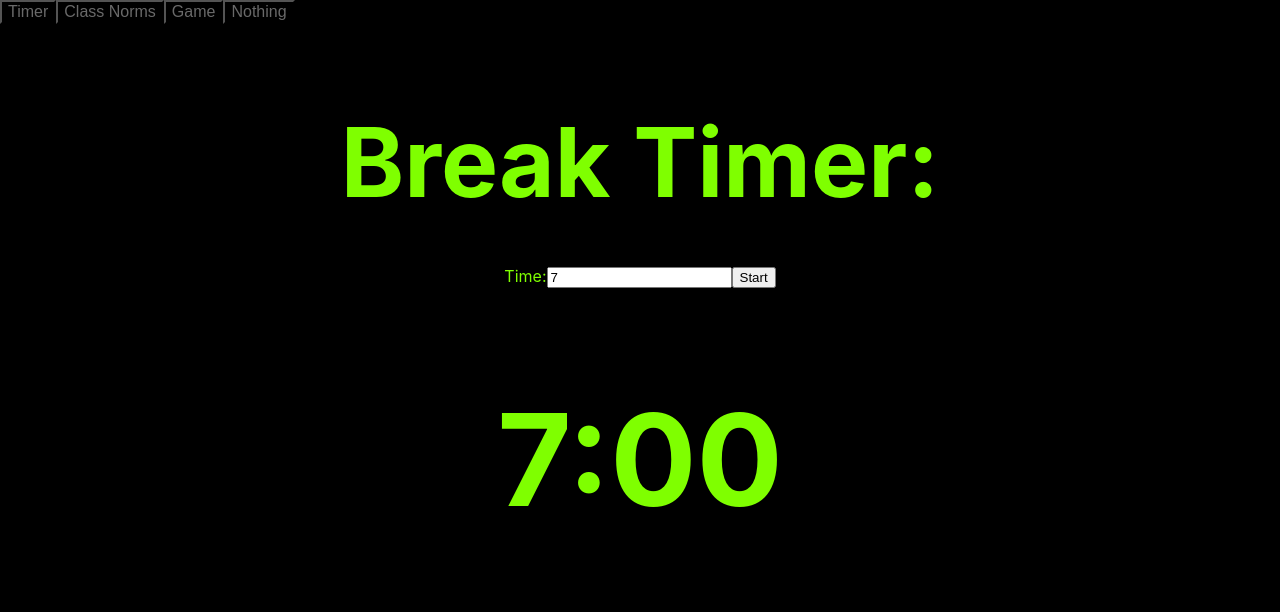
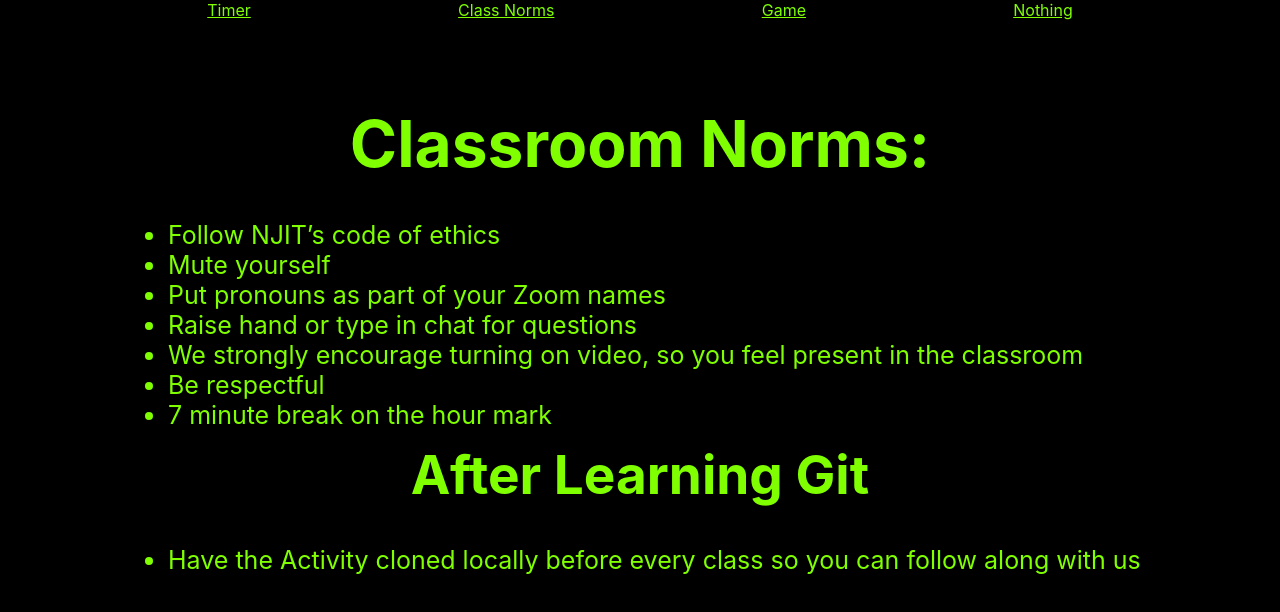
Before and after one commit to lherna1371/class_timer, a React (Create React App) app: page /norms in a window 1280 px wide. Shown: the top 612 px of the page. Built offline with nearby package versions, Linux system fonts and the light colour scheme.

Commit message:
fix navbar stuff

```diff
--- a/package.json
+++ b/package.json
@@ -9,6 +9,7 @@
     "@testing-library/user-event": "^12.8.3",
     "react": "^17.0.2",
     "react-dom": "^17.0.2",
+    "react-router-dom": "^5.2.0",
     "react-scripts": "4.0.3",
     "web-vitals": "^1.1.2"
   },
--- a/src/App.css
+++ b/src/App.css
@@ -14,11 +14,12 @@ label {
 
 .navbar {
   display: flex;
+  justify-content: space-evenly;
 }
 
 .pageLink {
   margin-top: 0px;
   background-color: black;
-  color: dimgrey;
+  color: chartreuse;
   font-size: 0.25em !important;
 }
--- a/src/App.js
+++ b/src/App.js
@@ -3,36 +3,33 @@ import Game from "./Game";
 import Norms from "./Norms";
 import Timer from "./Timer";
 import "./App.css";
-
+import {Link, Switch,Route, BrowserRouter } from 'react-router-dom'
 
 export default class App extends React.Component {
-  constructor(props) {
-    super(props);
-
-    this.state = {
-      link: "timer"
-    };
-
-    this.changeLink = this.changeLink.bind(this);
-  }
-
-  changeLink(event) {
-    this.setState({link: event.target.value});
-  }
-
   render() {
     return (
-      <div>
-        <div className="navbar">
-          <button className="pageLink" onClick={this.changeLink} value="timer">Timer</button>
-          <button className="pageLink" onClick={this.changeLink} value="norms">Class Norms</button>
-          <button className="pageLink" onClick={this.changeLink} value="game">Game</button>
-          <button className="pageLink" onClick={this.changeLink} value="nothing">Nothing</button>
+      <BrowserRouter>
+        <div>
+          <div className="navbar">
+            <Link className="pageLink" to="/timer">Timer</Link>
+            <Link className="pageLink" to="/norms">Class Norms</Link>
+            <Link className="pageLink" to="/game">Game</Link>
+            <Link className="pageLink" to="/nothing">Nothing</Link>
+          </div>
+          <Switch>
+            <Route path="/timer" component={Timer}/>
+            <Route path="/norms" component={Norms}/>
+            <Route path="/game" component={Game}/>
+            <Route path="/nothing" component={NothingComponent}/>
+            <Route exact path="/" component={Timer}/>
+          </Switch>
+
         </div>
-        <Timer link={this.state.link}/>
-        <Norms link={this.state.link}/>
-        <Game link={this.state.link}/>
-      </div>
+      </BrowserRouter>
     );
   }
 }
+
+const NothingComponent = () => {
+  return <div>Nothing</div>
+}
--- a/src/Game.js
+++ b/src/Game.js
@@ -141,11 +141,6 @@ export default class Game extends React.Component {
   }
 
   render() {
-    if (this.props.link !== "game") {
-      return (
-        <div/>
-      );
-    }
     return (
       <div className="title">
         <h4 className="header">Game:</h4>
--- a/src/Norms.js
+++ b/src/Norms.js
@@ -4,11 +4,6 @@ import './Norms.css';
 
 export default class Norms extends React.Component {
   render() {
-    if (this.props.link !== "norms") {
-      return (
-        <div/>
-      );
-    }
     return (
       <div className="title">
         <h4 className="header">Classroom Norms:</h4>
--- a/src/Timer.js
+++ b/src/Timer.js
@@ -60,11 +60,6 @@ export default class Timer extends React.Component {
   };
 
   render() {
-    if (this.props.link !== "timer") {
-      return (
-        <div/>
-      );
-    }
     return (
       <div className="title">
         <h2 className="break_timer">Break Timer:</h2>
```
Also changed, not shown: 1 other file (tests, documents, lock files or other folders).
